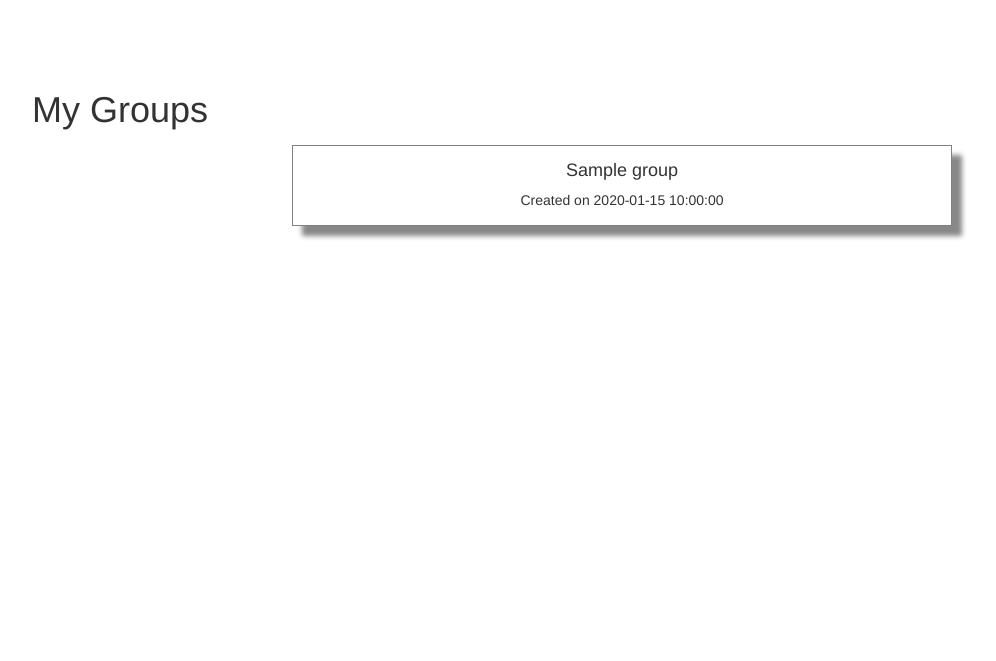
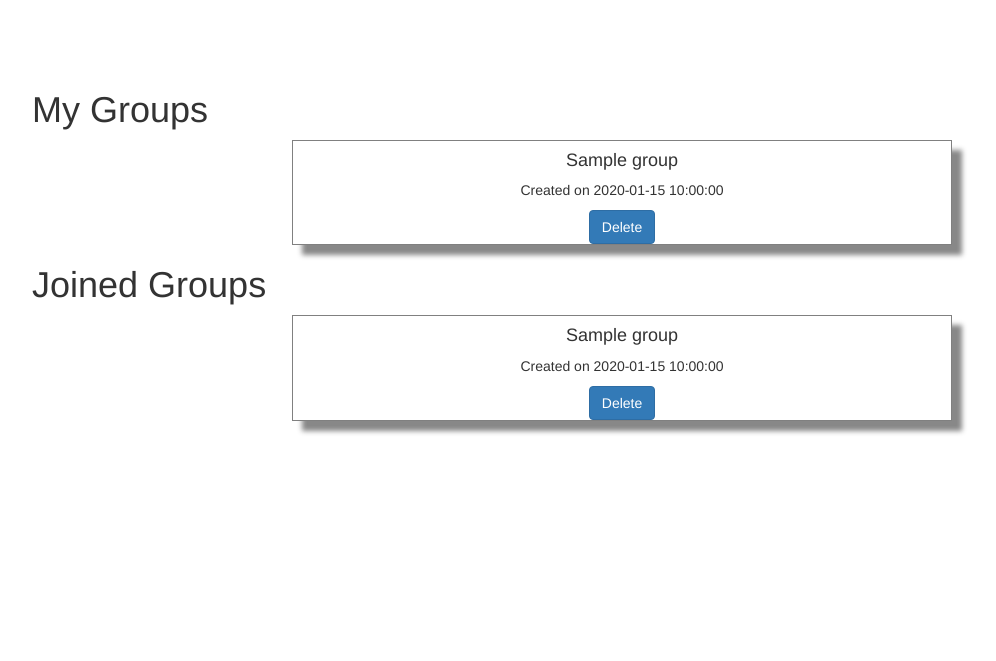
Before and after one commit to wwcao/group8, a Yii app: template basic/views/site/view-group.php in a window 1280 px wide. Shown: the top 661 px of the page, without its empty margins (38-1034 px from the left). Run offline with PHP 8.4 and a stand-in for Yii, Linux system fonts and the light colour scheme; the template is opened without the code that fills it: most values are stand-ins (such as "Sample title", 1, 10 or a date in 2020); data that the repository does not hold is empty; some libraries are stand-ins or nearby versions.

Commit message:
working on feather add to group and delete group

```diff
--- a/basic/views/site/view-group.php
+++ b/basic/views/site/view-group.php
@@ -9,10 +9,14 @@ use yii\widgets\LinkPager;
     <ul class="groups">
     <?php foreach ($myGroups as $group): ?>
         <li><div class="group">
-                <h4><?= Html::encode("{$group->groupname}") ?></h4>
-                <p>Created on <?= Html::encode("{$group->create_date}") ?></p>
+                <div style="text-align:center;">
+                    <h4><?= Html::encode("{$group->groupname}") ?></h4>
+                    <p>Created on <?= Html::encode("{$group->create_date}") ?></p>
+                </div>
+                <div style="text-align: center;">
+                    <?= Html::submitButton('Delete', ['class' => 'btn btn-primary']) ?>
+                </div>
             </div>
-            <br>
         </li>
     <?php endforeach; ?>
     </ul>
@@ -21,3 +25,27 @@ use yii\widgets\LinkPager;
 </div>
 
 <?php }?>
+
+<?php if(count($myGroups)>0) { ?>
+<div>
+
+    <h1>Joined Groups</h1>
+    <ul class="groups">
+    <?php foreach ($myGroups as $group): ?>
+        <li><div class="group">
+                <div style="text-align:center;">
+                    <h4><?= Html::encode("{$group->groupname}") ?></h4>
+                    <p>Created on <?= Html::encode("{$group->create_date}") ?></p>
+                </div>
+                <div style="text-align: center;">
+                    <?= Html::submitButton('Delete', ['class' => 'btn btn-primary']) ?>
+                </div>
+            </div>
+        </li>
+    <?php endforeach; ?>
+    </ul>
+
+    <?= LinkPager::widget(['pagination' => $pagination]) ?>
+</div>
+
+<?php }?>
--- a/basic/web/css/site.css
+++ b/basic/web/css/site.css
@@ -109,11 +109,12 @@ a.desc:after {
 }
 
 .group {
-    border-top-color: gray;
-    padding: 5px 10px 5px 10px;
-    margin: 15px 20% 10px 20%;
+
+    margin-left: 20%;
+    margin-right: 20%;
+
+    /*align-items: center;
+    text-align:center;*/
+    border:1px solid gray;
     box-shadow: 10px 10px 5px #888888;
-    align-items: center;
-    text-align:center;
-    border:1px solid gray;
 }
```
